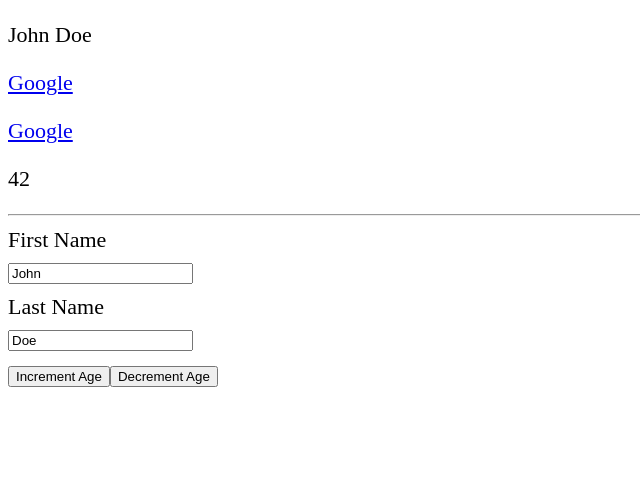
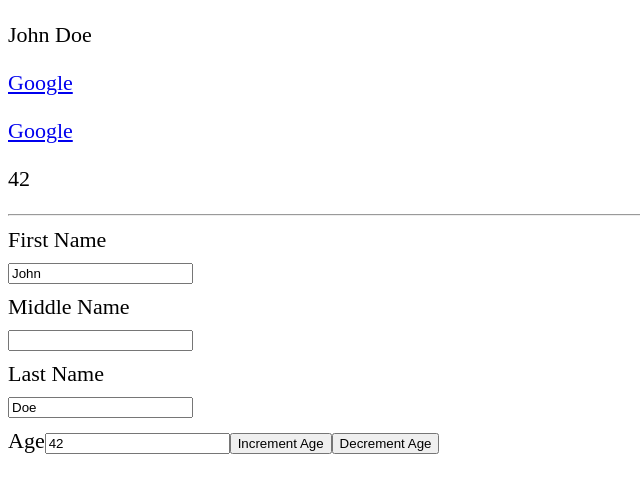
Before and after one commit to erlenmeyer316/vue101, a plain HTML site: page index.html in a window 1280 px wide. Both pictures are taken after a click on the button "Increment Age". Shown: the whole page, without its empty margins (0-640 px from the left). Drawn offline with nearby package versions, Linux system fonts and the light colour scheme.

Commit message:
watch computed

```diff
--- a/app.js
+++ b/app.js
@@ -2,6 +2,7 @@ const vm = Vue.createApp({
   data() {
     return {
       firstName: "John",
+      middleName: "",
       lastName: "Doe",
       url: "https://www.google.com",
       raw_url: '<a href="https://www.google.com" target="_blank">Google</a>',
@@ -9,9 +10,6 @@ const vm = Vue.createApp({
     };
   },
   methods: {
-    fullName() {
-      return `${this.firstName} ${this.lastName}`;
-    },
     incrementAge() {
       this.age++;
     },
@@ -19,8 +17,24 @@ const vm = Vue.createApp({
       this.age--;
     },
     updateLastName(msg, event) {
-      console.log(msg);
+      //console.log(msg);
       this.lastName = event.target.value;
     },
+    updateMiddleName(event) {
+      this.middleName = event.target.value;
+    }
   },
+  computed: {
+    fullName() {
+      console.log("fullName computed was called")
+      return `${this.firstName} ${this.middleName} ${this.lastName}`;
+    },
+  },
+  watch: {
+    age(newVal, oldVal) {
+      setTimeout(() => {
+        this.age = 20;
+      }, 3000);
+    },
+  }
 }).mount("#app");
--- a/index.html
+++ b/index.html
@@ -6,7 +6,7 @@
   </head>
   <body>
     <div id="app" v-cloak>
-      <p>{{ fullName() }}</p>
+      <p>{{ fullName }}</p>
       <p><a :href="url" target="_blank">Google</a></p>
       <p v-html="raw_url"></p>
       <p>{{age}}</p>
@@ -14,7 +14,10 @@
       <hr />
 
       <label>First Name</label>
-      <input type="text" v-model="firstName" />
+      <input type="text" v-model.lazy.trim="firstName" />
+
+      <label>Middle Name</label>
+      <input type="text" @keyup.enter="updateMiddleName" />
 
       <label>Last Name</label>
       <input
@@ -22,6 +25,9 @@
         :value="lastName"
         @input.prevent="updateLastName('Last name event triggered!', $event)"
       />
+
+      <label>Age</label>
+      <input type="number" v-model.number="age" />
 
       <button @click="incrementAge">Increment Age</button>
       <button @click="decrementAge">Decrement Age</button>
```
